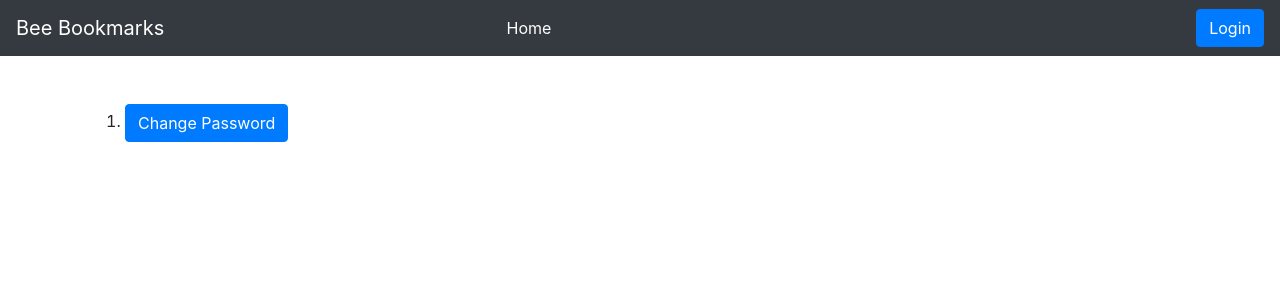
After one commit to baljeetjangra/bee-social, a Django app: page /account/admin/settings/ in a window 1280 px wide. The commit adds this page. Shown: the top 300 px of the page. Run offline with Django 3.2, Linux system fonts and the light colour scheme; some libraries are stand-ins or nearby versions.

Commit message:
Frontend - Change password added in settings

```diff
--- /dev/null
+++ b/account/templates/account/settings.html
@@ -0,0 +1,16 @@
+{% extends 'base.html' %}
+
+{% block title %}Settings{% endblock title %}
+
+{% block content %}
+
+<div class="container my-5">
+    <ol>
+        <li>
+            <a class="btn btn-primary" href="{% url 'password_change' %}">Change Password</a>
+        </li>
+    </ol>
+
+</div>
+
+{% endblock content %}
--- a/account/urls.py
+++ b/account/urls.py
@@ -7,6 +7,7 @@ urlpatterns = [
     #path('login/',views.user_login,name='login'),
 
     path('',views.dashboard,name='dashboard'),
-    path('',include('django.contrib.auth.urls'))
+    path('',include('django.contrib.auth.urls')),
+    path('<user>/settings/',views.settings,name='settings'),
 
 ]
--- a/account/views.py
+++ b/account/views.py
@@ -27,3 +27,6 @@ from django.contrib.auth.decorators import login_required
 @login_required
 def dashboard(request):
     return render(request,'account/dashboard.html',{'section':'dashboard'})
+
+def settings(request,user):
+    return render(request,'account/settings.html',{'section':'settings'})
--- a/templates/base.html
+++ b/templates/base.html
@@ -45,6 +45,9 @@
             <li class="nav-item {% if section == 'people' %}selected{% endif %}">
               <a class="nav-link" href="#">People</a>
             </li>
+            <li class="nav-item {% if section == 'settings' %}selected{% endif %}">
+              <a class="nav-link" href="{% url 'settings' user.get_username %}">Settings</a>
+            </li>
             {% endif %}
           </ul>
           <ul class="navbar-nav ml-auto">
```
Also changed, not shown: db.sqlite3.
